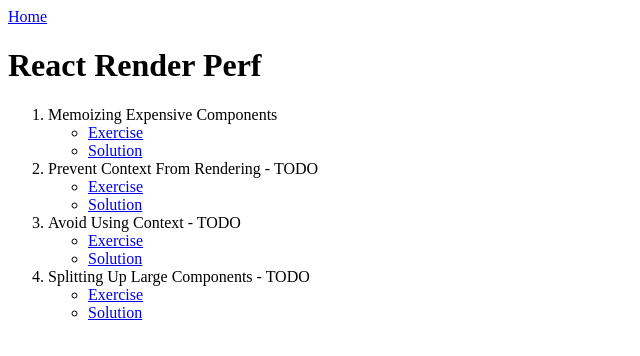
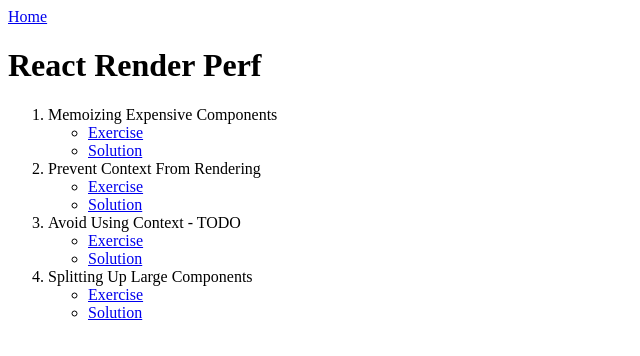
Before and after one commit to Khan/frontend-infra-workshops, a React (Vite) app: page /react-render-perf in a window 1280 px wide. Shown: the top 356 px of the page, without its empty margins (0-640 px from the left). Built offline with nearby package versions, Linux system fonts and the light colour scheme.

Commit message:
address fedback, add content about mocking child components in unit test

```diff
--- a/src/react-render-perf/table-of-contents.tsx
+++ b/src/react-render-perf/table-of-contents.tsx
@@ -22,7 +22,7 @@
                     </ul>
                 </li>
                 <li>
-                    Prevent Context From Rendering - TODO
+                    Prevent Context From Rendering
                     <ul>
                         <li>
                             <Link to="/react-render-perf/lesson-02/exercise">
@@ -52,7 +52,7 @@
                     </ul>
                 </li>
                 <li>
-                    Splitting Up Large Components - TODO
+                    Splitting Up Large Components
                     <ul>
                         <li>
                             <Link to="/react-render-perf/lesson-04/exercise">
```
Also changed, not shown: src/react-render-perf/lesson-04/README.md.
